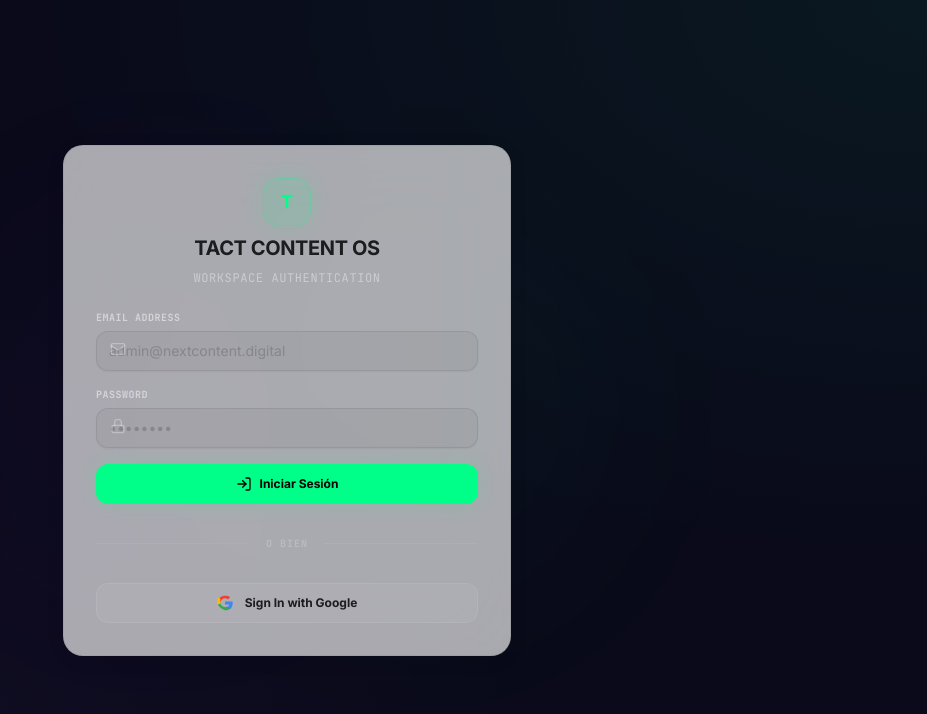
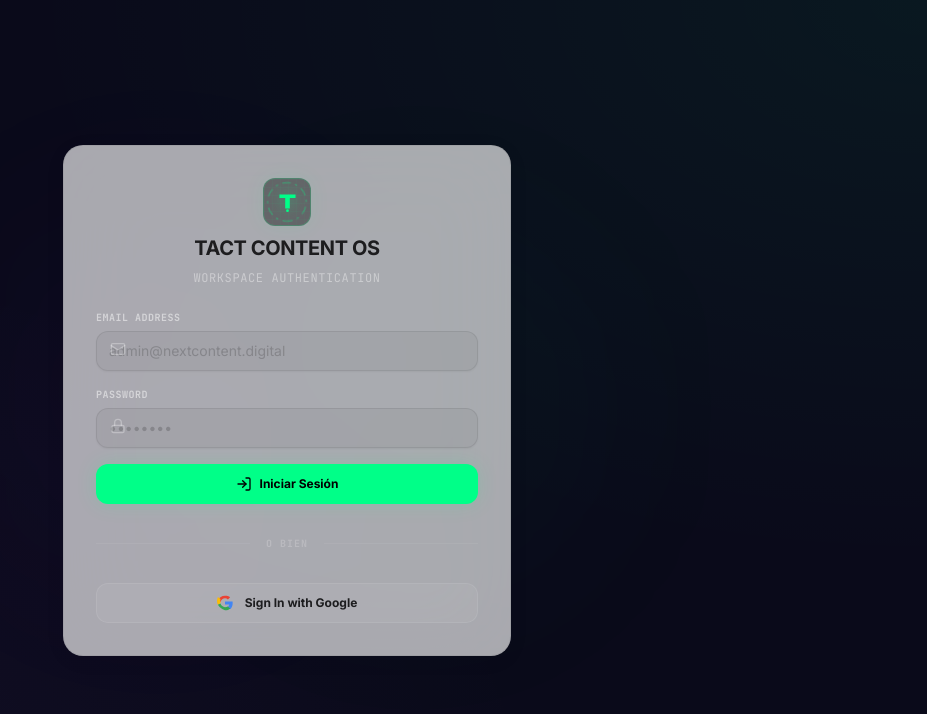
Before and after one commit to Salvatoreab81/tact-content-os, a Next.js app: page /login in a window 1280 px wide. Shown: the top 714 px of the page, without its empty margins (353-1280 px from the left). Built offline with nearby package versions, Linux system fonts and the light colour scheme.

Commit message:
design: replace simple T logo with a cool cybernetic emblem Logo component

```diff
--- a/src/app/dashboard/layout.tsx
+++ b/src/app/dashboard/layout.tsx
@@ -15,6 +15,7 @@ import {
   Radar,
 } from "lucide-react";
 import { cn } from "@/lib/utils";
+import { Logo } from "@/components/Logo";
 
 const navItems = [
   { href: "/dashboard", label: "Dashboard", icon: LayoutDashboard },
@@ -88,9 +89,7 @@ export default function DashboardLayout({
       <aside className="flex w-64 flex-col glass-sidebar shrink-0 relative z-10 shadow-[4px_0_24px_rgba(0,0,0,0.02)] dark:shadow-[4px_0_24px_rgba(0,0,0,0.4)]">
         {/* Logo */}
         <div className="flex items-center gap-3 px-6 py-6">
-          <div className="flex h-10 w-10 items-center justify-center rounded-xl bg-[var(--neon)]/10 border border-[var(--neon)]/25 text-[var(--neon)] font-bold text-sm shadow-[0_0_24px_rgba(0,113,227,0.12)] dark:shadow-[0_0_24px_rgba(0,255,136,0.12)] transition-all duration-300 hover:scale-105">
-            T
-          </div>
+          <Logo size="md" />
           <div>
             <h1 className="text-sm font-bold text-foreground tracking-tight heading-brutal">
               TACT
--- a/src/app/login/page.tsx
+++ b/src/app/login/page.tsx
@@ -5,6 +5,7 @@ import { useRouter } from "next/navigation";
 import { ShieldAlert, LogIn, Lock, Mail, Loader2 } from "lucide-react";
 import { Button } from "@/components/ui/button";
 import { Input } from "@/components/ui/input";
+import { Logo } from "@/components/Logo";
 
 export default function LoginPage() {
   const router = useRouter();
@@ -138,9 +139,7 @@ export default function LoginPage() {
       <div className="w-full max-w-md glass border border-white/[0.08] p-8 space-y-6 z-10 shadow-[0_0_50px_rgba(0,0,0,0.3)]">
         {/* Header */}
         <div className="text-center space-y-2">
-          <div className="inline-flex h-12 w-12 items-center justify-center rounded-2xl bg-[#00ff88]/10 border border-[#00ff88]/25 text-[#00ff88] font-bold text-lg mb-2 shadow-[0_0_24px_rgba(0,255,136,0.12)]">
-            T
-          </div>
+          <Logo size="lg" className="mx-auto mb-2" />
           <h2 className="text-xl font-bold text-white tracking-tight heading-brutal">
             TACT CONTENT OS
           </h2>
--- a/src/app/onboarding/page.tsx
+++ b/src/app/onboarding/page.tsx
@@ -35,6 +35,7 @@ import {
 } from "lucide-react";
 import { Button } from "@/components/ui/button";
 import { Input } from "@/components/ui/input";
+import { Logo } from "@/components/Logo";
 
 const XIcon = (props: any) => (
   <svg viewBox="0 0 24 24" fill="currentColor" className={props.className}>
@@ -951,9 +952,7 @@ export default function OnboardingPage() {
         {/* Header */}
         <div className="text-center mb-8">
           <div className="flex items-center justify-center gap-3 mb-4">
-            <div className="flex h-10 w-10 items-center justify-center rounded-xl bg-[#00ff88]/10 border border-[#00ff88]/25 text-[#00ff88] font-bold text-sm shadow-[0_0_24px_rgba(0,255,136,0.12)]">
-              T
-            </div>
+            <Logo size="md" />
             <span className="text-lg font-bold text-white heading-brutal">TACT</span>
           </div>
           <h1 className="text-3xl font-extrabold text-white mb-2 heading-glow">
--- a/src/app/setup/page.tsx
+++ b/src/app/setup/page.tsx
@@ -5,6 +5,7 @@ import { useRouter } from "next/navigation";
 import { useTheme } from "next-themes";
 import { Sparkles, Globe, Key, Cpu, ArrowRight, Check, Monitor, Sun, Moon } from "lucide-react";
 import { Button } from "@/components/ui/button";
+import { Logo } from "@/components/Logo";
 
 const MODELS = [
   { id: "google/gemini-2.0-flash-exp:free", name: "Gemini 2.0 Flash (Free)" },
@@ -48,9 +49,7 @@ export default function SetupWizard() {
 
       {/* Dynamic Header */}
       <div className="mb-12 text-center animate-in fade-in slide-in-from-bottom-4 duration-700">
-        <div className="inline-flex h-16 w-16 items-center justify-center rounded-2xl bg-[var(--neon)]/10 border border-[var(--neon)]/20 text-[var(--neon)] font-bold text-2xl shadow-[0_0_40px_rgba(0,113,227,0.2)] dark:shadow-[0_0_40px_rgba(0,255,136,0.2)] mb-6">
-          <Sparkles className="h-8 w-8" />
-        </div>
+        <Logo size="xl" className="mx-auto mb-6" />
         <h1 className="text-4xl md:text-5xl font-extrabold tracking-tight heading-glow mb-3">
           {lang === "en" ? "System Setup" : "Configuración del Sistema"}
         </h1>
--- /dev/null
+++ b/src/components/Logo.tsx
@@ -0,0 +1,51 @@
+import React from "react";
+
+interface LogoProps {
+  className?: string;
+  size?: "sm" | "md" | "lg" | "xl";
+}
+
+export function Logo({ className, size = "md" }: LogoProps) {
+  const dims = {
+    sm: "h-8 w-8",
+    md: "h-10 w-10",
+    lg: "h-12 w-12",
+    xl: "h-16 w-16",
+  }[size];
+
+  return (
+    <div className={`relative flex items-center justify-center rounded-xl bg-black/40 border border-[#00ff88]/20 shadow-[0_0_20px_rgba(0,255,136,0.08)] ${dims} ${className || ""} transition-all duration-300 hover:border-[#00ff88]/50 hover:shadow-[0_0_30px_rgba(0,255,136,0.2)] group overflow-hidden`}>
+      {/* Background cyber-grid line */}
+      <div className="absolute inset-0 bg-[linear-gradient(rgba(0,255,136,0.03)_1px,transparent_1px),linear-gradient(90deg,rgba(0,255,136,0.03)_1px,transparent_1px)] bg-[size:8px_8px] pointer-events-none" />
+
+      {/* Rotating outer ring */}
+      <svg
+        className="absolute inset-0 h-full w-full text-[#00ff88]/30 group-hover:text-[#00ff88]/70 transition-colors duration-300 animate-spin"
+        viewBox="0 0 100 100"
+        style={{ animationDuration: "25s", transformOrigin: "center" }}
+      >
+        <circle
+          cx="50"
+          cy="50"
+          r="42"
+          stroke="currentColor"
+          strokeWidth="3"
+          strokeDasharray="18 10 5 10"
+          fill="none"
+        />
+      </svg>
+
+      {/* Cybernetic "T" lettermark */}
+      <svg
+        className="h-1/2 w-1/2 text-[#00ff88] drop-shadow-[0_0_8px_rgba(0,255,136,0.5)] group-hover:scale-110 transition-transform duration-300"
+        viewBox="0 0 100 100"
+        fill="currentColor"
+      >
+        {/* T-Bar & Stem */}
+        <path d="M15 20h70v15H60v45H40V35H15V20z" />
+        {/* Futuristic accent dot */}
+        <circle cx="50" cy="90" r="6" />
+      </svg>
+    </div>
+  );
+}
```
